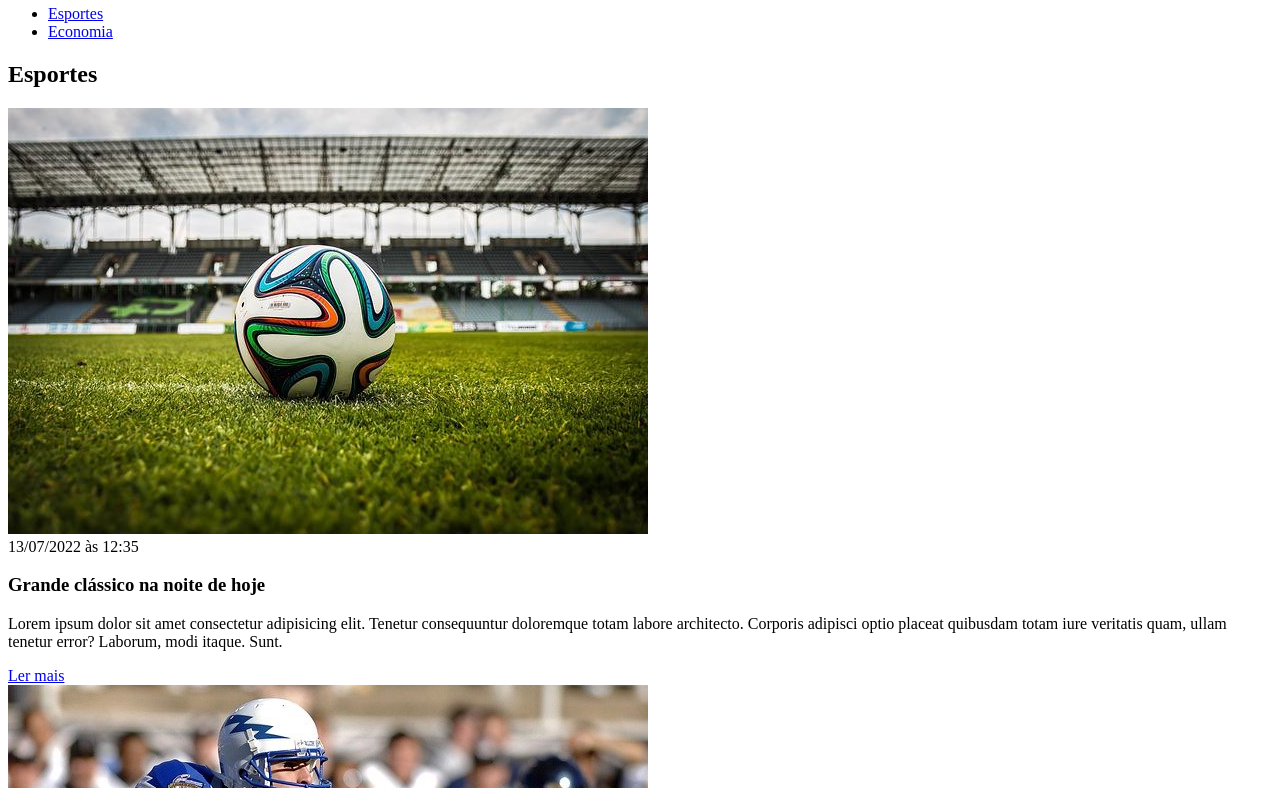
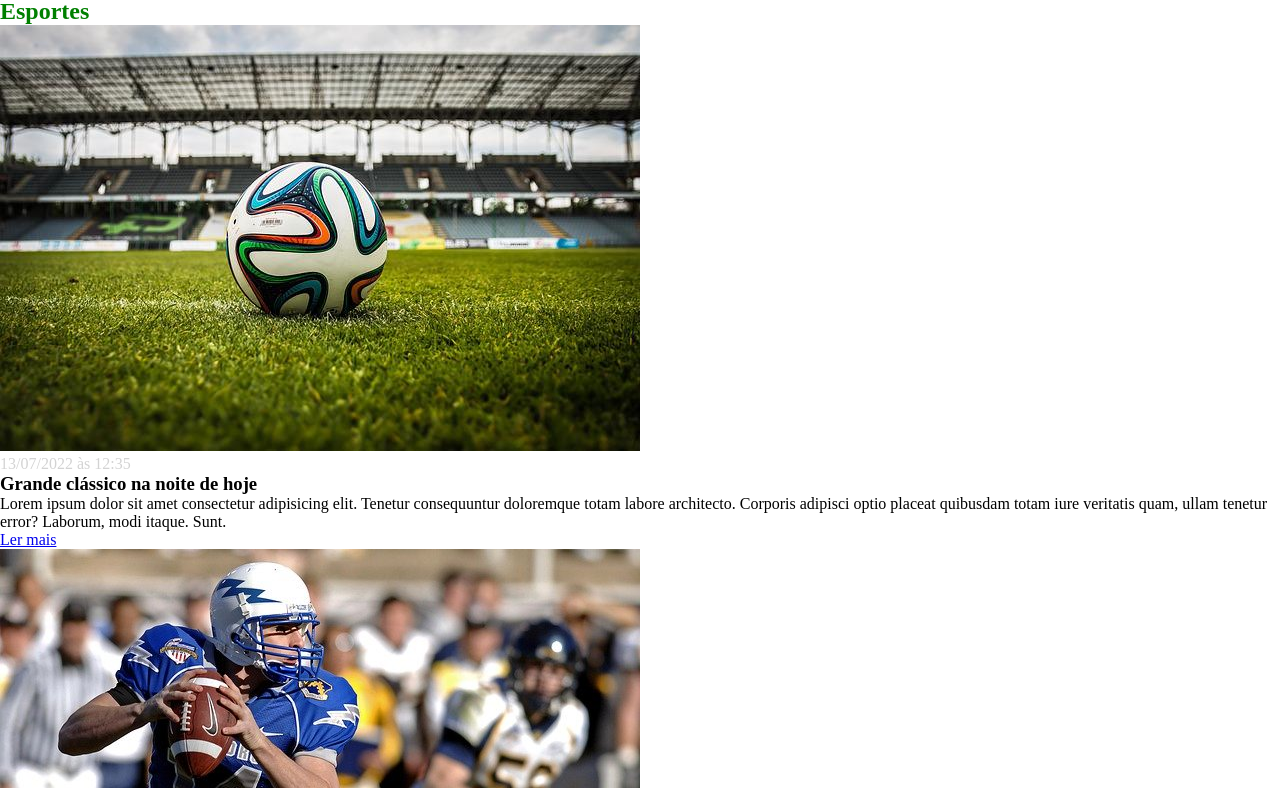
Before and after one commit to codeverson/EBAC_CSS, a plain HTML site: page index.html in a window 1280 px wide. Shown: the part 75-863 px from the top of the page. Drawn offline with Linux system fonts and the light colour scheme.

Commit message:
Aula 4: Border-box

```diff
--- a/index.html
+++ b/index.html
@@ -22,12 +22,12 @@
             </ul>
         </nav>
     </header>
-    <section>
+    <section id="esportes">
         <h2>Esportes</h2>
         <article>
             <img src="./imagens/futebol.jpg" alt="Bola de futebol no gramado" />
             <header>
-                <time>13/07/2022 às 12:35</time>
+                <time class="creation-date">13/07/2022 às 12:35</time>
             </header>
             <h3>Grande clássico na noite de hoje</h3>
             <p>
@@ -69,7 +69,7 @@
             <a href="#" title="Leia a notícia completa">Ler mais</a>
         </article>
     </section>
-    <section>
+    <section id="economia">
         <h2>Economia</h2>
         <article>
             <img src="./imagens/dolares.jpg" alt="Muitos dólares" />
--- a/main.css
+++ b/main.css
@@ -1,3 +1,19 @@
+*{
+    box-sizing: border-box;
+    margin: 0 ;
+    padding: 0;
+}
 h1 {
     color: rgb(0, 255, 98);
 }
+h2 {
+    color: green
+}
+
+#economia h2 {
+    color: gold
+}
+
+.creation-date {
+    color:lightgrey
+}
```
